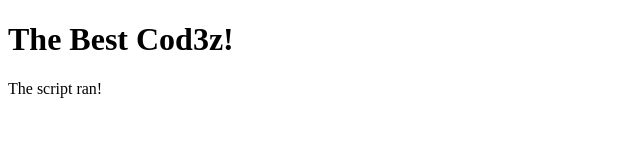
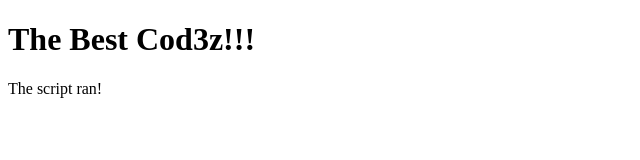
Before and after one commit to phoye-developer/best-example, a plain HTML site: page index.html in a window 1280 px wide. Shown: the full height of the page, 0-640 px from the left. Drawn offline with Linux system fonts and the light colour scheme.

Commit message:
Add emphasis to level 1 heading
The level 1 heading should emphasize that this is the best code.
fixes #6

```diff
--- a/index.html
+++ b/index.html
@@ -9,7 +9,7 @@
         <script src="./js/script.js"></script>
     </head>
     <body>
-        <h1>The Best Cod3z!</h1>
+        <h1>The Best Cod3z!!!</h1>
         <div id="message"></div>
     </body>
 </html>
```
